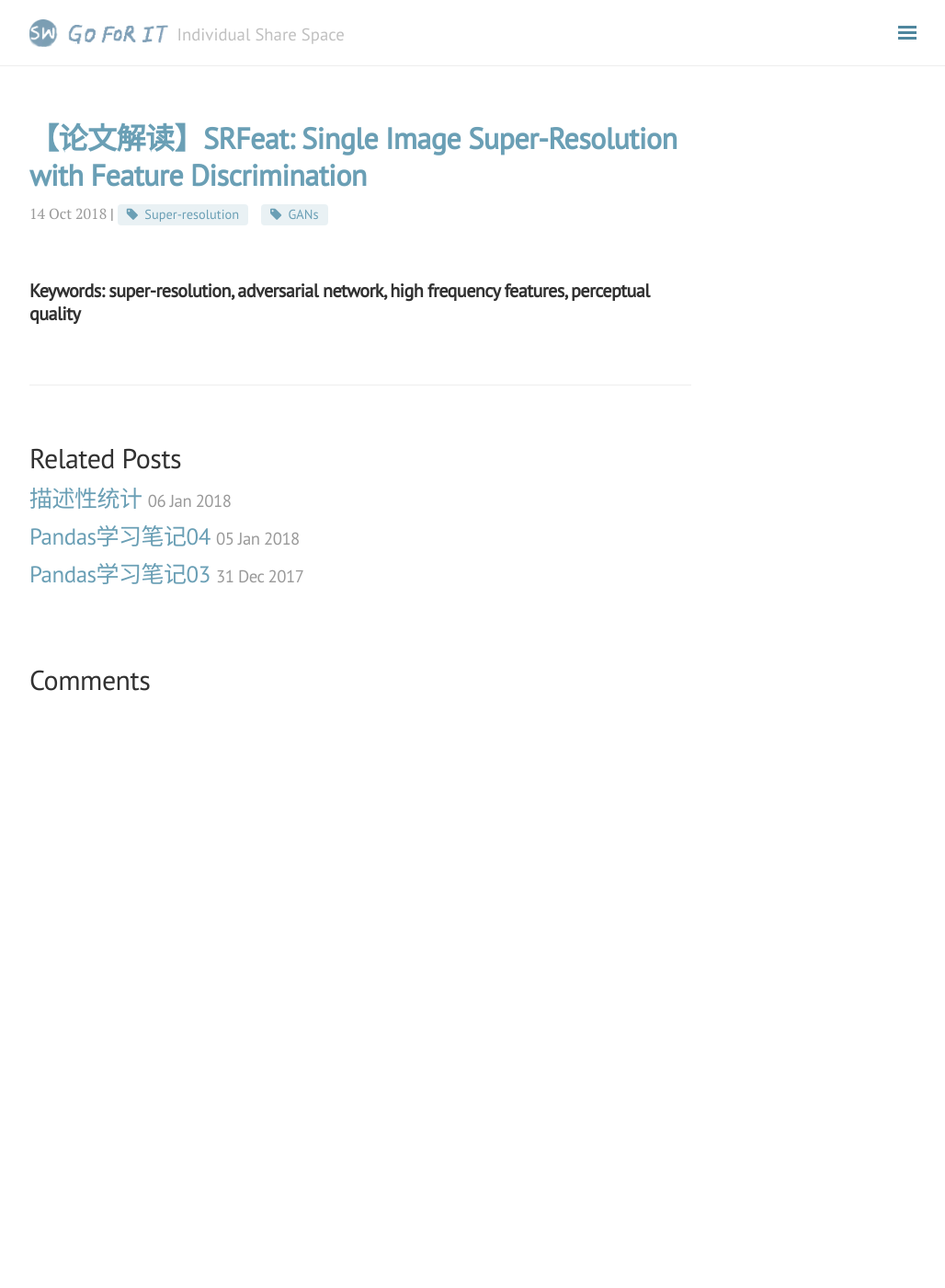
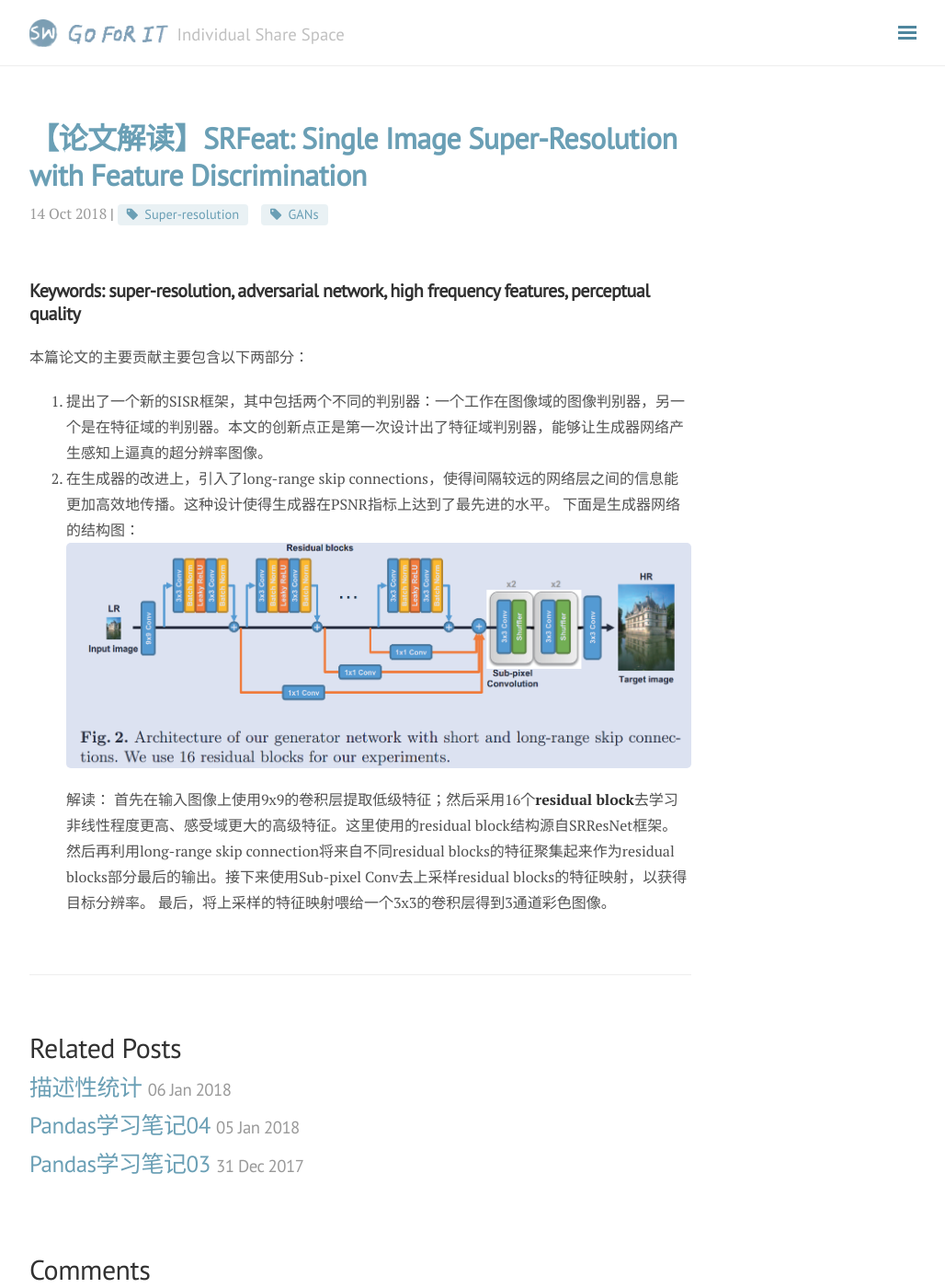
Before and after one commit to illust/illust.github.io, a Jekyll site: the page built from _posts/2018-10-14-SRFeat-Single-Image-Super-Resolution-with-Feature-Discrimination.md, in a window 1280 px wide and 1400 px high. Shown: the whole window at 92% size, without its empty margins (248-1276 px from the left). Built offline with Jekyll 4.4.1, drawn with Linux system fonts in a browser that asks for light colours; nearby versions of some CDN libraries; comment, search, counter and statistics services are not loaded.

Commit message:
10.15 modified

```diff
--- a/_posts/2018-10-14-SRFeat-Single-Image-Super-Resolution-with-Feature-Discrimination.md
+++ b/_posts/2018-10-14-SRFeat-Single-Image-Super-Resolution-with-Feature-Discrimination.md
@@ -8,3 +8,12 @@ tags: [Super-resolution, GANs]
 ---
 
 ## Keywords: super-resolution, adversarial network, high frequency features, perceptual quality
+本篇论文的主要贡献主要包含以下两部分：
+1. 提出了一个新的SISR框架，其中包括两个不同的判别器：一个工作在图像域的图像判别器，另一个是在特征域的判别器。本文的创新点正是第一次设计出了特征域判别器，能够让生成器网络产生感知上逼真的超分辨率图像。
+2. 在生成器的改进上，引入了long-range skip connections，使得间隔较远的网络层之间的信息能更加高效地传播。这种设计使得生成器在PSNR指标上达到了最先进的水平。
+下面是生成器网络的结构图：
+![SRFeat-generator](/assets/SRFeat-generator.png)
+解读：
+首先在输入图像上使用9x9的卷积层提取低级特征；然后采用16个**residual block**去学习非线性程度更高、感受域更大的高级特征。这里使用的residual block结构源自SRResNet框架。
+然后再利用long-range skip connection将来自不同residual blocks的特征聚集起来作为residual blocks部分最后的输出。接下来使用Sub-pixel Conv去上采样residual blocks的特征映射，以获得目标分辨率。
+最后，将上采样的特征映射喂给一个3x3的卷积层得到3通道彩色图像。
```
Also changed, not shown: assets/SRFeat-generator.png (added).
